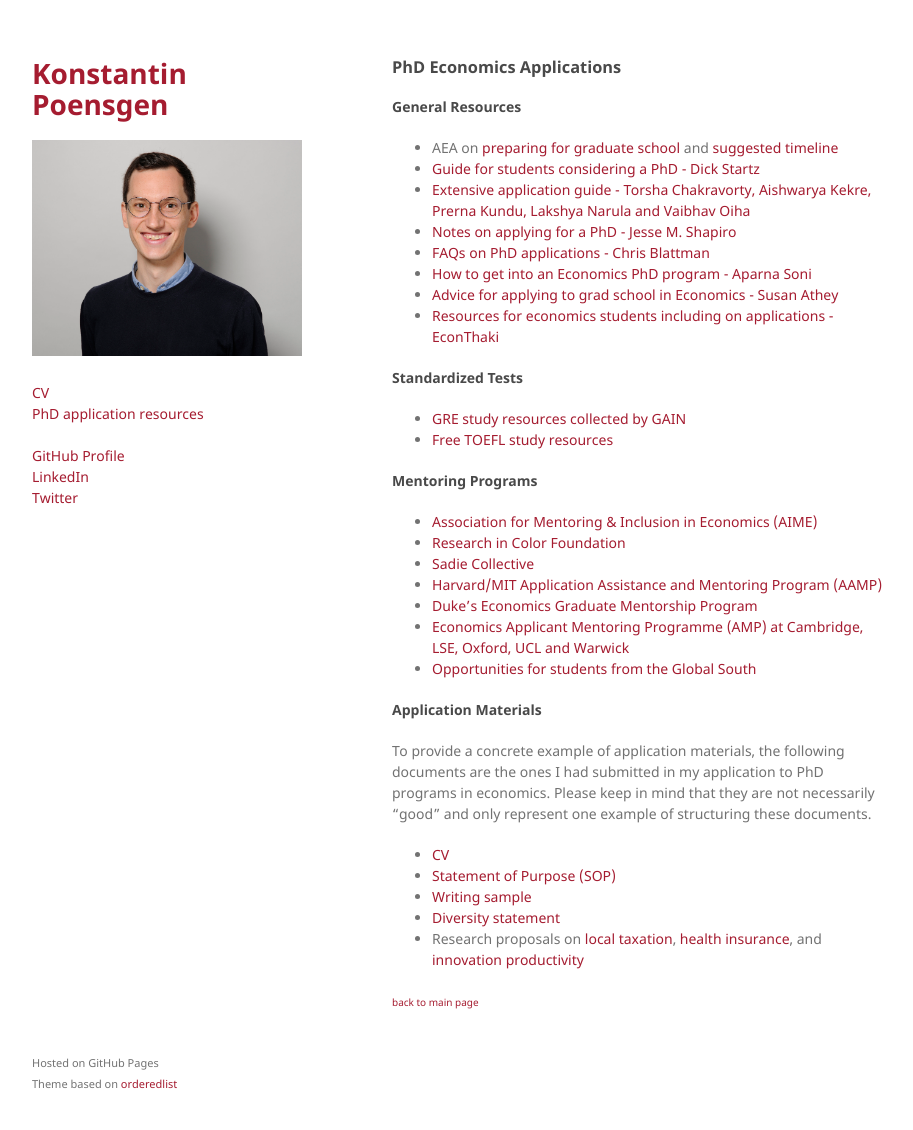
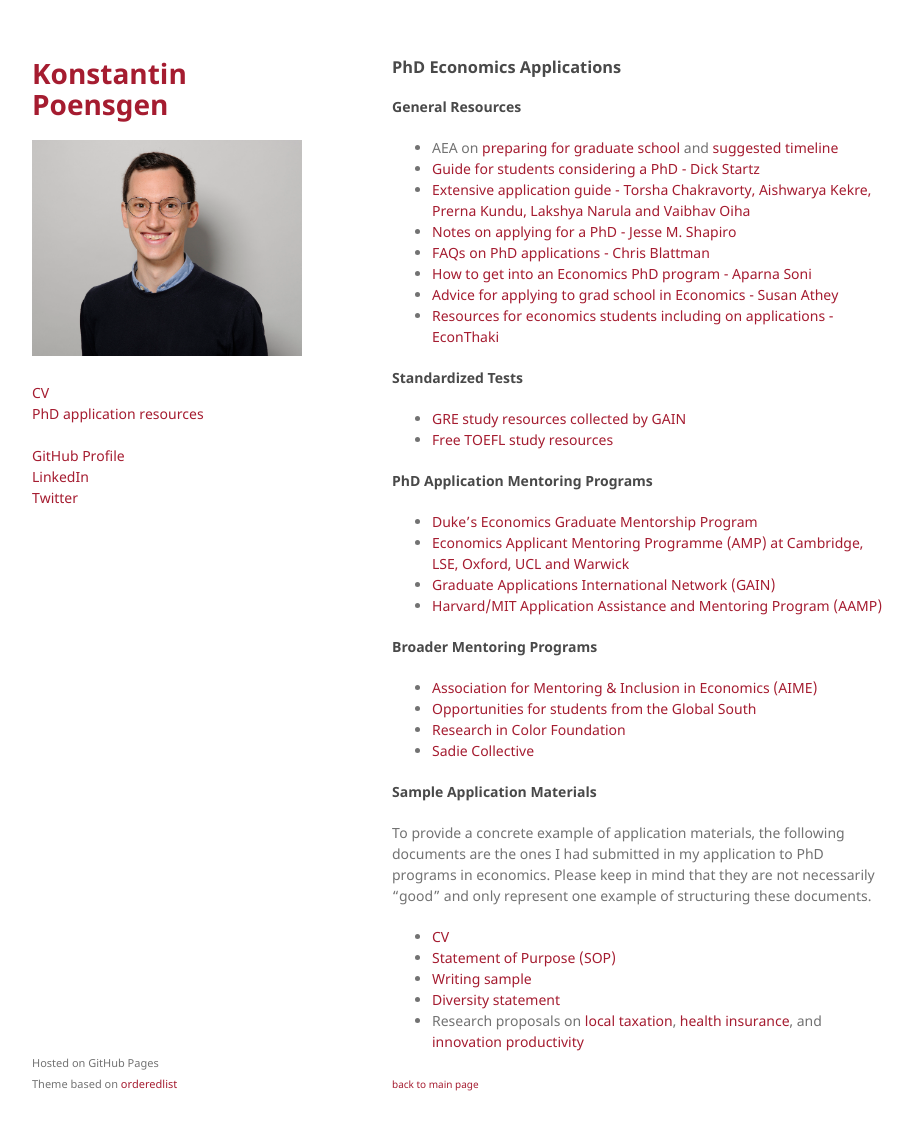
Before and after one commit to konstantinpoensgen/konstantinpoensgen.github.io, a Jekyll site: the page built from pages/phd-economics-application-advice.md, in a window 1280 px wide and 1163 px high. Shown: the top 1130 px of the window, without its empty margins (178-1091 px from the left). Built offline with Jekyll 4.4.1, drawn with Linux system fonts in a browser that asks for light colours; our own code applies the rules of GitHub Pages for plain Markdown files.

Commit message:
Corrections to phd application resources

```diff
--- a/pages/phd-economics-application-advice.md
+++ b/pages/phd-economics-application-advice.md
@@ -18,16 +18,19 @@ layout: default
 - [GRE study resources collected by GAIN](https://docs.google.com/document/d/1PTFDZv1YY0iL_lSH8XOovIWQ-BeXfIuRYSjiRngaBSw/edit?usp=sharing)
 - [Free TOEFL study resources](https://konstantinpoensgen.github.io/pages/free-toefl-prep.html)
 
-#### Mentoring Programs
+#### PhD Application Mentoring Programs
+- [Duke’s Economics Graduate Mentorship Program](https://econ.duke.edu/phd-program/prospective-students/graduate-mentorship-program)
+- [Economics Applicant Mentoring Programme (AMP) at Cambridge, LSE, Oxford, UCL and Warwick](https://www.lse.ac.uk/economics/study/research/applicant-mentoring-programme)
+- [Graduate Applications International Network (GAIN)](https://gain-network.net)
+- [Harvard/MIT Application Assistance and Mentoring Program (AAMP)](https://economics.mit.edu/academic-programs/phd-program/admissions)
+
+#### Broader Mentoring Programs
 - [Association for Mentoring & Inclusion in Economics (AIME)](https://econmentoring.org)
+- [Opportunities for students from the Global South](https://docs.google.com/document/d/1E7tLbAve7G4BEg4Qeg065H_nbrsHYRvR/edit?usp=sharing&ouid=104515044926447535592&rtpof=true&sd=true)
 - [Research in Color Foundation](https://www.researchincolor.org)
 - [Sadie Collective](https://www.sadiecollective.org)
-- [Harvard/MIT Application Assistance and Mentoring Program (AAMP)](https://economics.mit.edu/academic-programs/phd-program/admissions)
-- [Duke’s Economics Graduate Mentorship Program](https://econ.duke.edu/phd-program/prospective-students/graduate-mentorship-program)
-- [Economics Applicant Mentoring Programme (AMP) at Cambridge, LSE, Oxford, UCL and Warwick](https://www.lse.ac.uk/economics/study/research/applicant-mentoring-programme)
-- [Opportunities for students from the Global South](https://docs.google.com/document/d/1E7tLbAve7G4BEg4Qeg065H_nbrsHYRvR/edit?usp=sharing&ouid=104515044926447535592&rtpof=true&sd=true)
 
-#### Application Materials
+#### Sample Application Materials
 
 To provide a concrete example of application materials, the following documents are the ones I had submitted in my application to PhD programs in economics. Please keep in mind that they are not necessarily "good" and only represent one example of structuring these documents.
 
```
